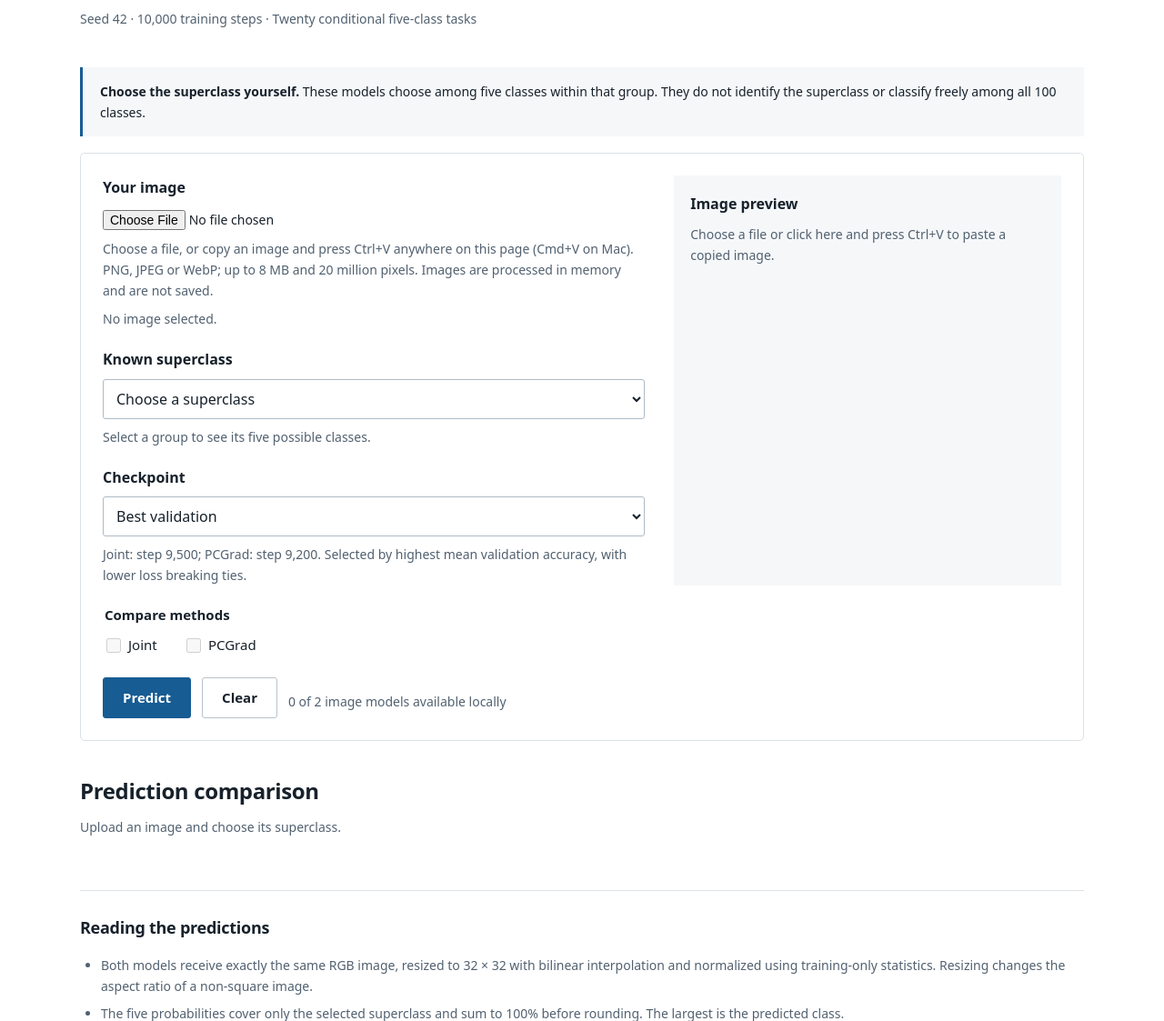
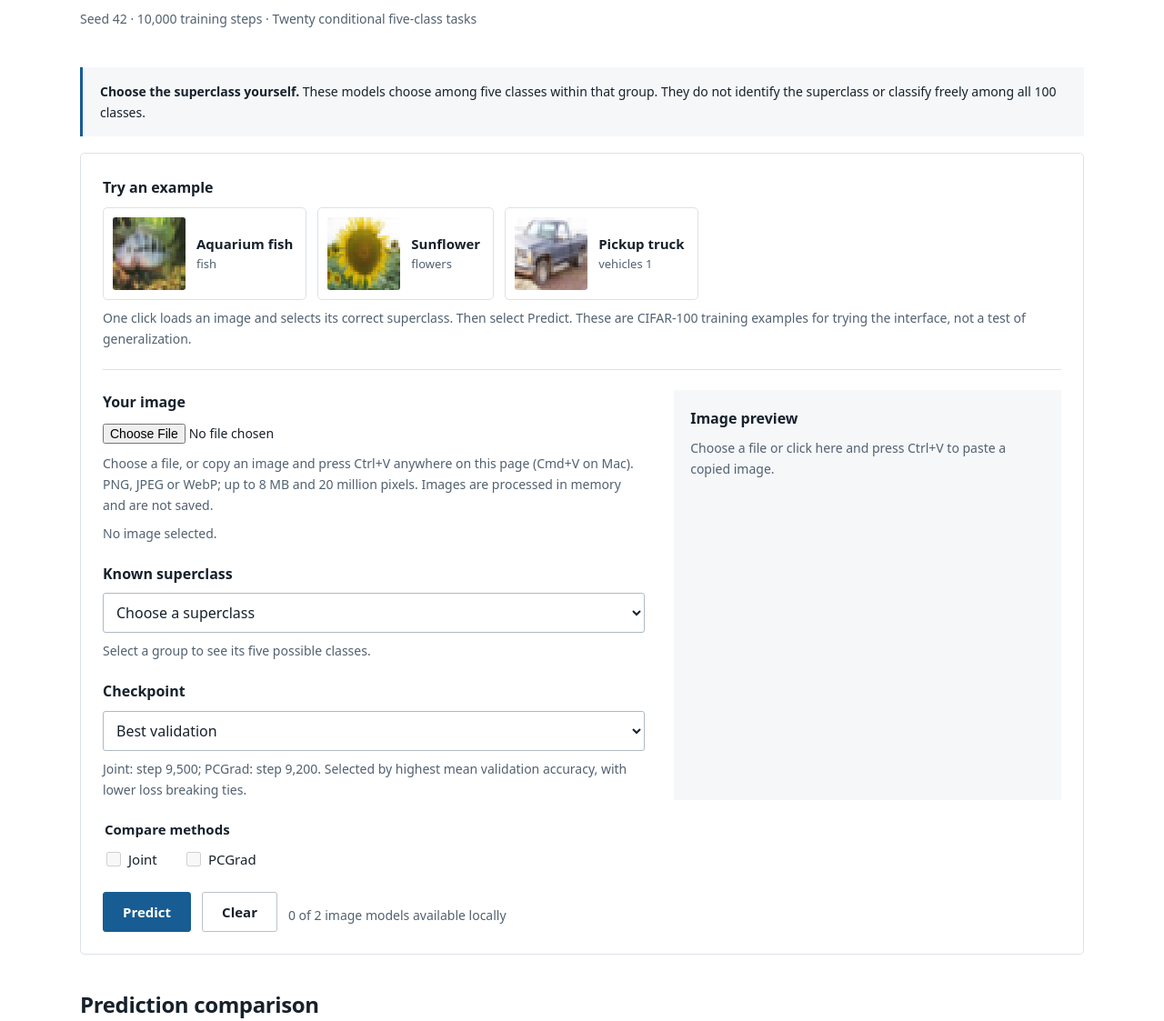
Before and after one commit to marcolo0714-lgtm/ESTR3114_Project, a FastAPI app: page /images in a window 1280 px wide. Shown: the part 276-1399 px from the top of the page at 91% size. Run offline with FastAPI, Linux system fonts and the light colour scheme.

Commit message:
Add image example in image models

```diff
--- a/site/app.py
+++ b/site/app.py
@@ -44,6 +44,7 @@ def create_app(store=None, device='cpu', image_store=None, *, frontend_only=None
     templates = Jinja2Templates(directory=ROOT/'templates')
     report = json.loads((ROOT/'experiment_data/text_results.json').read_text(encoding='utf-8'))
     image_report = json.loads((ROOT/'experiment_data/image_results.json').read_text(encoding='utf-8'))
+    image_examples = json.loads((ROOT/'experiment_data/image_examples.json').read_text(encoding='utf-8'))
     app.state.store = store
     app.state.device = device
     app.state.image_store = image_store
@@ -85,6 +86,7 @@ def create_app(store=None, device='cpu', image_store=None, *, frontend_only=None
     @app.get('/images')
     def image_page(request: Request):
         return page(request, 'images.html', 'images', tasks=image_report['tasks'],
+                    image_examples=image_examples,
                     image_limit_mb=(FRONTEND_IMAGE_LIMIT if is_frontend else LOCAL_IMAGE_LIMIT)//1024**2)
 
     @app.get('/experiment-1')
--- a/site/demo_config.json
+++ b/site/demo_config.json
@@ -1,3 +1,3 @@
 {
-  "url": "https://indexed-tourism-specialized-women.trycloudflare.com"
+  "url": "https://outputs-tutorials-atlantic-changed.trycloudflare.com  "
 }
--- /dev/null
+++ b/site/experiment_data/image_examples.json
@@ -0,0 +1,32 @@
+[
+  {
+    "label": "aquarium fish",
+    "task": 1,
+    "superclass": "fish",
+    "url": "/static/examples/aquarium_fish.png",
+    "dataset": "CIFAR-100",
+    "split": "train",
+    "index": 4,
+    "source": "https://www.cs.toronto.edu/~kriz/cifar.html"
+  },
+  {
+    "label": "sunflower",
+    "task": 2,
+    "superclass": "flowers",
+    "url": "/static/examples/sunflower.png",
+    "dataset": "CIFAR-100",
+    "split": "train",
+    "index": 274,
+    "source": "https://www.cs.toronto.edu/~kriz/cifar.html"
+  },
+  {
+    "label": "pickup truck",
+    "task": 18,
+    "superclass": "vehicles_1",
+    "url": "/static/examples/pickup_truck.png",
+    "dataset": "CIFAR-100",
+    "split": "train",
+    "index": 451,
+    "source": "https://www.cs.toronto.edu/~kriz/cifar.html"
+  }
+]
--- a/site/static/images.js
+++ b/site/static/images.js
@@ -57,6 +57,8 @@ function updateTaskClasses() {
 imageTask.addEventListener('change', () => { resetImageResults(); updateTaskClasses(); });
 imageCheckpoint.addEventListener('change', () => { resetImageResults(); updateImageAvailability(); });
 function selectImage(file, source = 'file') {
+  imageButton.disabled = imageBusy;
+  for (const example of imageForm.querySelectorAll('[data-image-example]')) example.setAttribute('aria-pressed', 'false');
   resetImageResults();
   selectedImage = null;
   imageSource.textContent = 'No image selected.';
@@ -70,7 +72,7 @@ function selectImage(file, source = 'file') {
     imageFail('Use a PNG, JPEG or WebP image.'); return;
   }
   selectedImage = file;
-  imageSource.textContent = `${source === 'clipboard' ? 'Pasted image' : 'Selected image'} ready (${Math.max(1, Math.ceil(file.size / 1024))} KB).`;
+  imageSource.textContent = `${source === 'clipboard' ? 'Pasted image' : source === 'example' ? 'Example image' : 'Selected image'} ready (${Math.max(1, Math.ceil(file.size / 1024))} KB).`;
   imageProgress.textContent = imageTask.value === ''
     ? 'Image ready. Choose its known superclass.'
     : 'Image ready. Select Predict to compare the models.';
@@ -88,6 +90,37 @@ function selectImage(file, source = 'file') {
   reader.readAsDataURL(file);
 }
 imageFile.addEventListener('change', () => selectImage(imageFile.files[0]));
+
+for (const example of imageForm.querySelectorAll('[data-image-example]')) {
+  example.addEventListener('click', async () => {
+    if (imageBusy) return;
+    selectImage(null);
+    imageFile.value = '';
+    const sequence = previewSequence;
+    imageButton.disabled = true;
+    imageSource.textContent = 'Loading example image…';
+    try {
+      const response = await fetch(example.dataset.imageExample);
+      if (!response.ok) throw new Error('Example unavailable');
+      const blob = await response.blob();
+      // A newer example, upload, paste or Clear wins over this request.
+      if (sequence !== previewSequence) return;
+      const file = new File([blob], example.dataset.imageExample.split('/').pop(), {type: blob.type});
+      imageTask.value = example.dataset.task;
+      updateTaskClasses();
+      selectImage(file, 'example');
+      if (selectedImage) {
+        example.setAttribute('aria-pressed', 'true');
+        imageSource.textContent = `${example.dataset.label} example ready. Superclass selected automatically.`;
+      }
+    } catch (_) {
+      if (sequence !== previewSequence) return;
+      imageButton.disabled = false;
+      imageSource.textContent = 'No image selected.';
+      imageFail('The example image could not be loaded. Try another example, upload a file, or paste an image.');
+    }
+  });
+}
 document.addEventListener('paste', event => {
   // Clipboard image bytes arrive with the user-triggered paste event. No
   // clipboard permission prompt, background read, or image-URL fetch is needed.
@@ -114,6 +147,8 @@ document.addEventListener('paste', event => {
 imageClear.addEventListener('click', () => {
   if (imageBusy) return;
   imageForm.reset(); previewSequence++; selectedImage = null;
+  imageButton.disabled = false;
+  for (const example of imageForm.querySelectorAll('[data-image-example]')) example.setAttribute('aria-pressed', 'false');
   imageSource.textContent = 'No image selected.';
   imagePreview.removeAttribute('src'); imagePreview.hidden = true;
   document.querySelector('#preview-placeholder').hidden = false;
--- a/site/static/layout.css
+++ b/site/static/layout.css
@@ -191,6 +191,20 @@ body.report-page main.container { max-width: 1760px; }
 .example-calculation { padding: 4px 0 8px 24px; }
 .example-calculation p { margin: 8px 0; }
 .worked-example { margin-top: 28px; }
+.image-examples { padding-bottom: 22px; margin-bottom: 22px; border-bottom: 1px solid var(--line); }
+.image-example-buttons { display: flex; flex-wrap: wrap; gap: 12px; }
+.image-example { display: flex; align-items: center; gap: 12px; padding: 10px 14px 10px 10px; border: 1px solid var(--line); border-radius: 5px; background: white; color: var(--ink); text-align: left; }
+.image-example:hover, .image-example[aria-pressed="true"] { border-color: var(--accent); background: #edf5fc; }
+.image-example img { display: block; flex-shrink: 0; object-fit: contain; image-rendering: pixelated; border-radius: 3px; }
+.image-example span { font-weight: 600; font-size: 15px; }
+.image-example small { display: block; font-size: 13px; color: var(--muted); font-weight: 400; }
+@media(max-width: 760px) {
+  .image-example-buttons { display: grid; grid-template-columns: repeat(3, minmax(0, 1fr)); gap: 8px; }
+  .image-example { flex-direction: column; gap: 8px; padding: 8px 4px; text-align: center; min-width: 0; }
+  .image-example img { width: min(64px, 100%); height: auto; }
+  .image-example span { font-size: 13px; overflow-wrap: anywhere; }
+  .image-example small { font-size: 11px; }
+}
 .worked-example li { margin: 8px 0; }
 .vector-figure { max-width: 1100px; margin-top: 18px; }
 .vector-figure img { width: 100%; }
--- a/site/templates/images.html
+++ b/site/templates/images.html
@@ -11,6 +11,16 @@
 </div>
 <div class="notice"><strong>Choose the superclass yourself.</strong> These models choose among five classes within that group. They do not identify the superclass or classify freely among all 100 classes.</div>
 <form id="image-form" class="input-panel" data-max-image-bytes="{{ image_limit_mb * 1024 * 1024 }}">
+  <div class="image-examples" role="group" aria-labelledby="image-examples-label">
+    <p class="input-label" id="image-examples-label">Try an example</p>
+    <div class="image-example-buttons">
+      {% for example in image_examples %}<button type="button" class="image-example" data-image-example="{{ example.url }}" data-task="{{ example.task }}" data-label="{{ example.label }}" aria-pressed="false">
+        <img src="{{ example.url }}" alt="" width="80" height="80">
+        <span>{{ example.label | capitalize }}<small>{{ example.superclass | replace('_',' ') }}</small></span>
+      </button>{% endfor %}
+    </div>
+    <p class="helper">One click loads an image and selects its correct superclass. Then select Predict. These are CIFAR-100 training examples for trying the interface, not a test of generalization.</p>
+  </div>
   <div class="image-input-grid">
     <div>
       <label class="input-label" for="image-file">Your image</label>
```
Also changed, not shown: site/tests/check_image_examples_browser.py (added, +76 -0 lines), site/README.md, site/static/examples/aquarium_fish.png (added), site/static/examples/pickup_truck.png (added), site/static/examples/sunflower.png (added).
